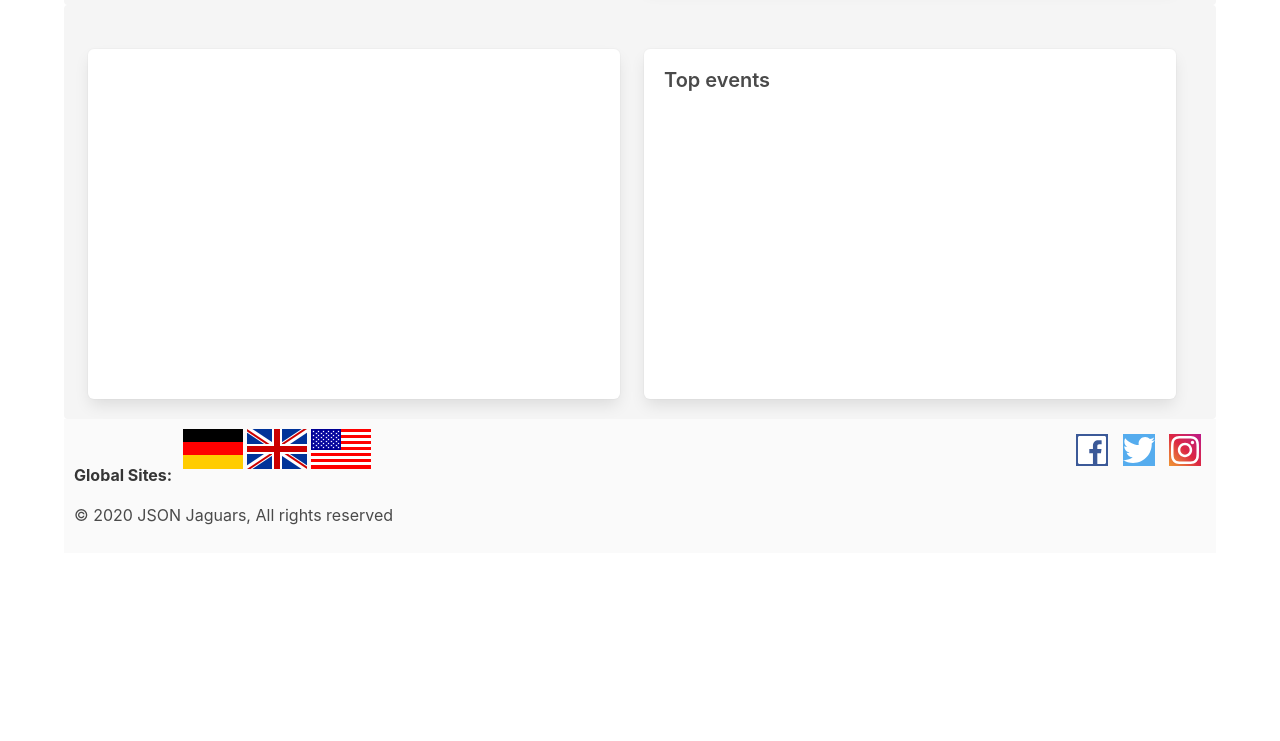
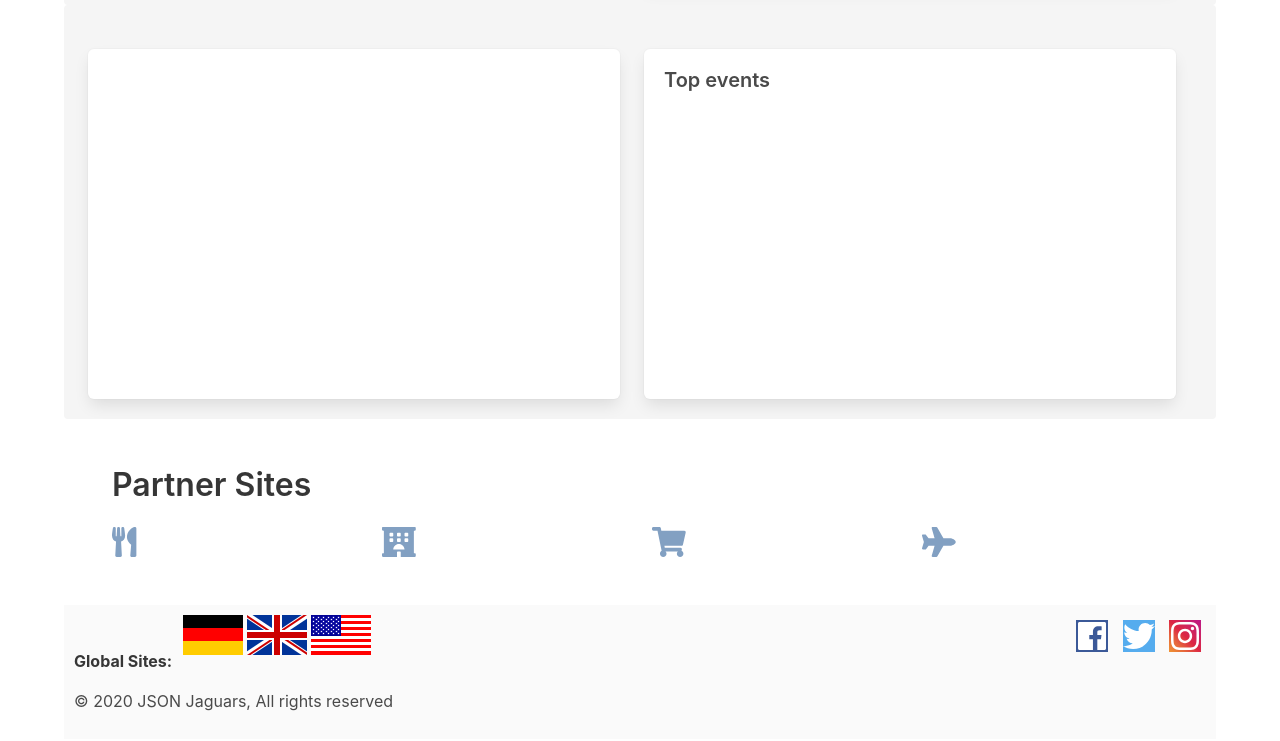
Before and after one commit to smeruva1/TravelNut, a plain HTML site: page project_bulma.html in a window 1280 px wide. Shown: the part 1133-1874 px from the top of the page. Before the commit the page ends 1688 px from the top, so only its background shows below. Drawn offline with nearby package versions, Linux system fonts and the light colour scheme.

Commit message:
Added links to partner sites

```diff
--- a/project_bulma.html
+++ b/project_bulma.html
@@ -156,7 +156,6 @@
                                         </div>
                                     </div>
                                 </div>
-
                             </nav>
                         </div>
                     </div>
@@ -338,6 +337,56 @@
                     </div>
                 </div>
             </section>
+
+            <body>
+                <section class="section">
+                    <div class="container">
+                        <h1 class="title">Partner Sites</h1>
+
+
+                        <div class="container">
+                            <!-- <img src="assets/css/images/travel.gif" alt="travel"></img> -->
+
+                            <div class="columns">
+                                <div class="column is-vcentered">
+
+                                    <a href="https://www.tripadvisor.com/Restaurants">
+
+
+                                        <i class="fas fa-utensils" style="font-size:30px;color:#82A0C2"></i>
+                                    </a>
+
+                                </div>
+                                <div class="column">
+
+                                    <a
+                                        href="https://www.trivago.com/?themeId=114&iPathId=34812&sem_keyword=reserve%20hotel&sem_creativeid=334924274844&sem_matchtype=e&sem_network=g&sem_device=c&sem_placement=&sem_target=&sem_adposition=1t2&sem_param1=&sem_param2=&sem_campaignid=99851886&sem_adgroupid=5212020246&sem_targetid=kwd-51173231&sem_location=9004041&cip=1061900383&gclid=CjwKCAiAsIDxBRAsEiwAV76N891ky2TgoumInE5H1f2KfaIVqE7mE5AL6IUWl1WZQbn7ZxuEN-EbBBoC-A0QAvD_BwE">
+                                        <i class="fas fa-hotel" style="font-size:30px;color:#82A0C2"></i>
+                                    </a>
+
+                                </div>
+                                <div class="column">
+                                    <a
+                                        href="https://www.travelchannel.com/interests/shopping/photos/best-shopping-cities-around-the-world">
+                                        <i class="fas fa-shopping-cart" style="font-size:30px;color:#82A0C2"></i>
+                                    </a>
+
+                                </div>
+                                <div class="column">
+                                    <a
+                                        href="https://www.expedia.com/Flights?langid=1033&semcid=US.MULTILOBF.GOOGLE.GT-c-EN.FLIGHT&semdtl=a1355852835.b125535175155.r1.g1kwd-18708030.i1.d1280328929850.e1c.j19004041.k1.f11t1.n1.l1g.h1e.m1&gclid=CjwKCAiAsIDxBRAsEiwAV76N83hlRcqVVq_uGapGf9uTuozEjXcbe_FrOB6t3mw-WXVGG_ACBk4AGBoCWc0QAvD_BwE">
+                                        <i class="fas fa-plane" style="font-size:30px;color:#82A0C2"></i>
+                                    </a>
+                                </div>
+
+
+                            </div>
+
+
+
+                        </div>
+                </section>
+            </body>
 
             <!--Footer section Box-->
             <footer class="footer reduce-padding-margin-to-0">
```
Also changed, not shown: AccuWeather.html (+25 -0 lines).
